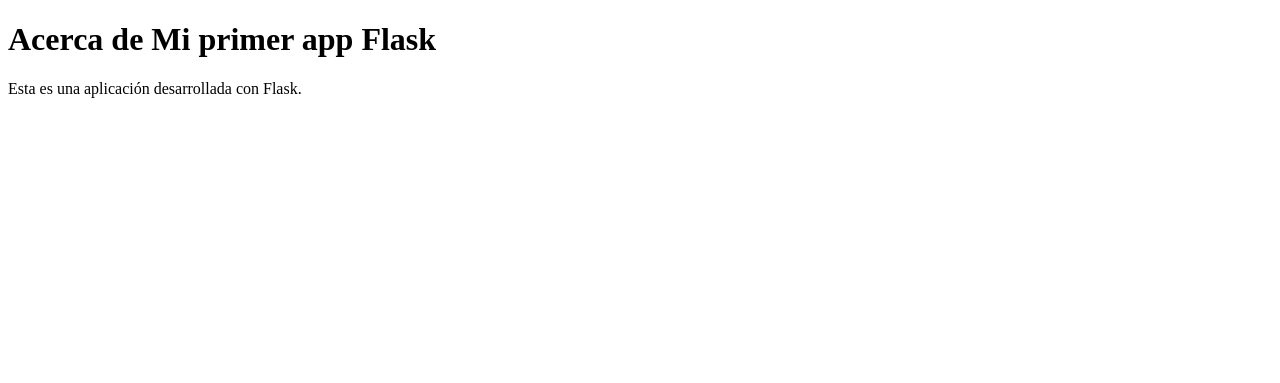
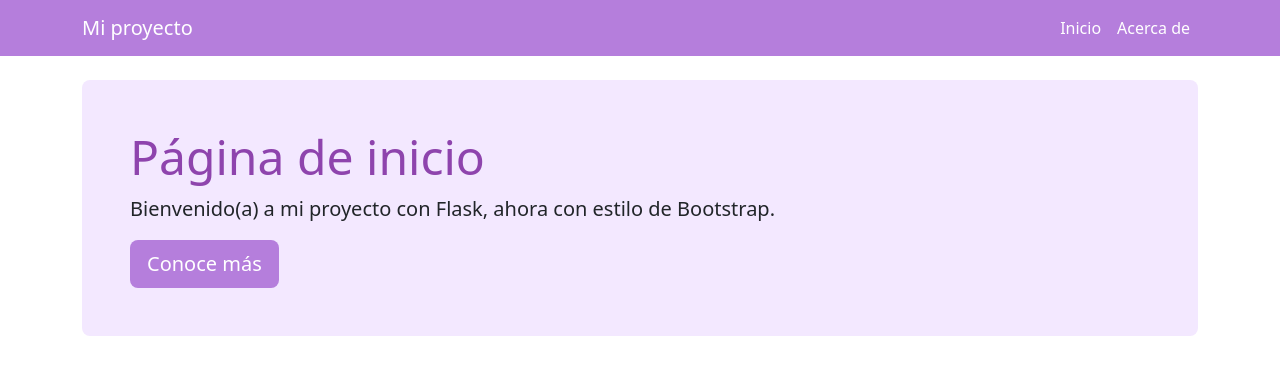
Before and after one commit to yulsv888-collab/Yulsv--1, a Flask app: page /about in a window 1280 px wide. Shown: the top 383 px of the page. Run offline with Flask 3, Linux system fonts and the light colour scheme; some libraries are stand-ins or nearby versions.

Commit message:
Agrega Bootstrap y personaliza diseño lila

```diff
--- a/app.py
+++ b/app.py
@@ -1,4 +1,5 @@
 from flask import Flask, render_template
+from flask_bootstrap import Bootstrap5
 import os
 from dotenv import load_dotenv
 
@@ -6,6 +7,8 @@ load_dotenv()
 
 app = Flask(__name__)
 app.config["SECRET_KEY"] = os.environ.get("SECRET_KEY")
+
+bootstrap = Bootstrap5(app)
 
 
 @app.route("/")
--- a/templates/about.html
+++ b/templates/about.html
@@ -1,10 +1,21 @@
 {% extends 'base.html' %}
 
-{% block title %}
-Acerca de
-{% endblock %}
+{% block title %}Inicio{% endblock %}
 
 {% block content %}
-<h1>Acerca de {{ proyecto }}</h1>
-<p>Esta es una aplicación desarrollada con Flask.</p>
+<div class="p-5 mb-4 rounded-3" style="background-color: #f3e8ff;">
+    <h1 class="display-5" style="color: #8e44ad;">
+        Página de inicio
+    </h1>
+
+    <p class="lead">
+        Bienvenido(a) a mi proyecto con Flask, ahora con estilo de Bootstrap.
+    </p>
+
+    <a class="btn btn-lg text-white"
+       style="background-color: #b57edc;"
+       href="{{ url_for('about') }}">
+       Conoce más
+    </a>
+</div>
 {% endblock %}
--- a/templates/base.html
+++ b/templates/base.html
@@ -1,9 +1,37 @@
 <!doctype html>
-<html>
+<html lang="es">
 <head>
+    <meta charset="utf-8">
+    <meta name="viewport" content="width=device-width, initial-scale=1">
     <title>{% block title %}Mi proyecto{% endblock %}</title>
+
+    {{ bootstrap.load_css() }}
 </head>
 <body>
+
+<nav class="navbar navbar-expand-lg" style="background-color: #b57edc;">
+    <div class="container">
+        <a class="navbar-brand text-white" href="{{ url_for('index') }}">
+            Mi proyecto
+        </a>
+
+        <div class="navbar-nav">
+            <a class="nav-link text-white" href="{{ url_for('index') }}">
+                Inicio
+            </a>
+
+            <a class="nav-link text-white" href="{{ url_for('about') }}">
+                Acerca de
+            </a>
+        </div>
+    </div>
+</nav>
+
+<main class="container py-4">
     {% block content %}{% endblock %}
+</main>
+
+{{ bootstrap.load_js() }}
+
 </body>
 </html>
```
Also changed, not shown: templates/index.html (+16 -5 lines).
